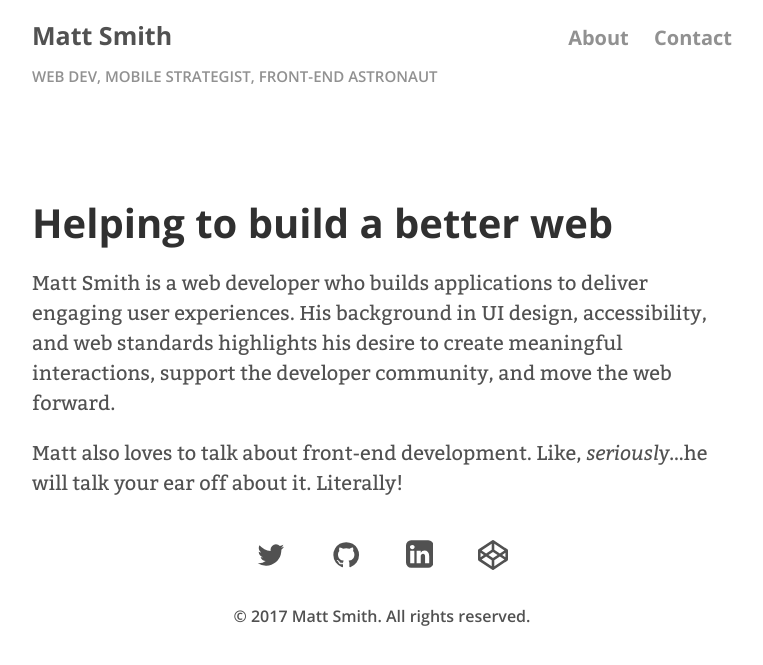
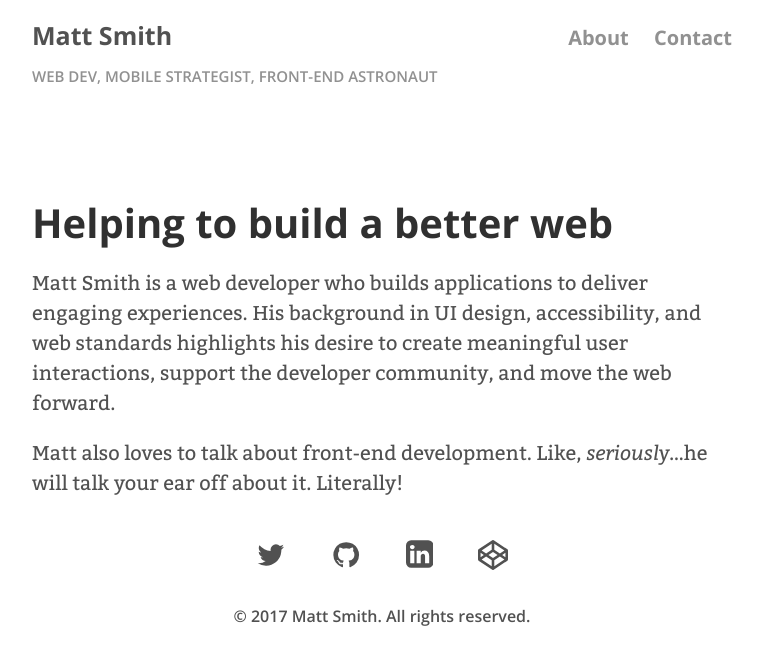
Before and after one commit to AllThingsSmitty/allthingssmitty.github.io, a Jekyll site: the page built from about.md, in a window 1280 px wide. Shown: the top 665 px of the page, without its empty margins (258-1021 px from the left). Built offline with Jekyll 4.4.1, drawn with Linux system fonts in a browser that asks for light colours.

Commit message:
Minor revision

```diff
--- a/about.md
+++ b/about.md
@@ -6,6 +6,6 @@ title: Helping to build a better web
 Matt Smith is a Portland, Maine-based web developer who builds applications to deliver engaging user experiences.
 -->
 
-Matt Smith is a web developer who builds applications to deliver engaging user experiences. His background in UI design, accessibility, and web standards highlights his desire to create meaningful interactions, support the developer community, and move the web forward.
+Matt Smith is a web developer who builds applications to deliver engaging experiences. His background in UI design, accessibility, and web standards highlights his desire to create meaningful user interactions, support the developer community, and move the web forward.
 
 Matt also loves to talk about front-end development. Like, *seriously*...he will talk your ear off about it. Literally!
```
